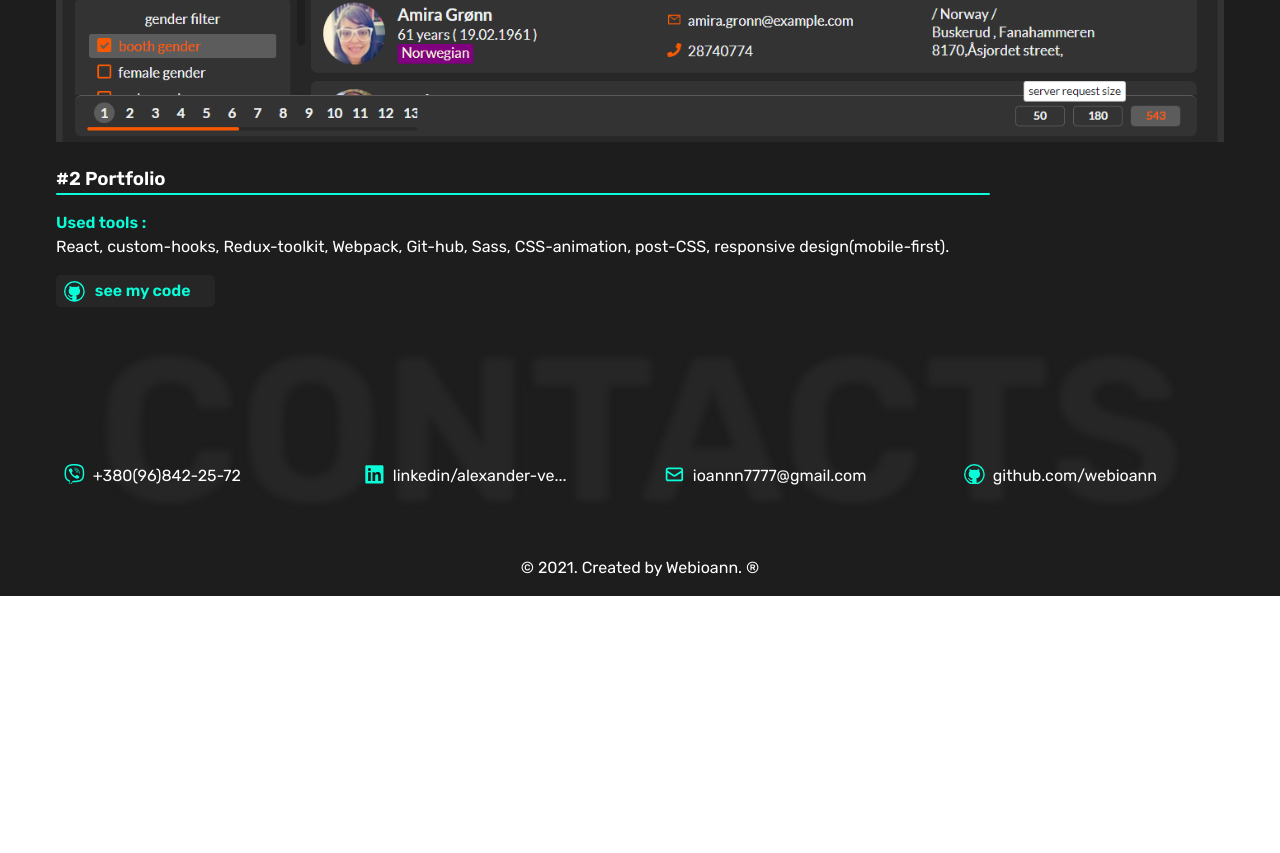
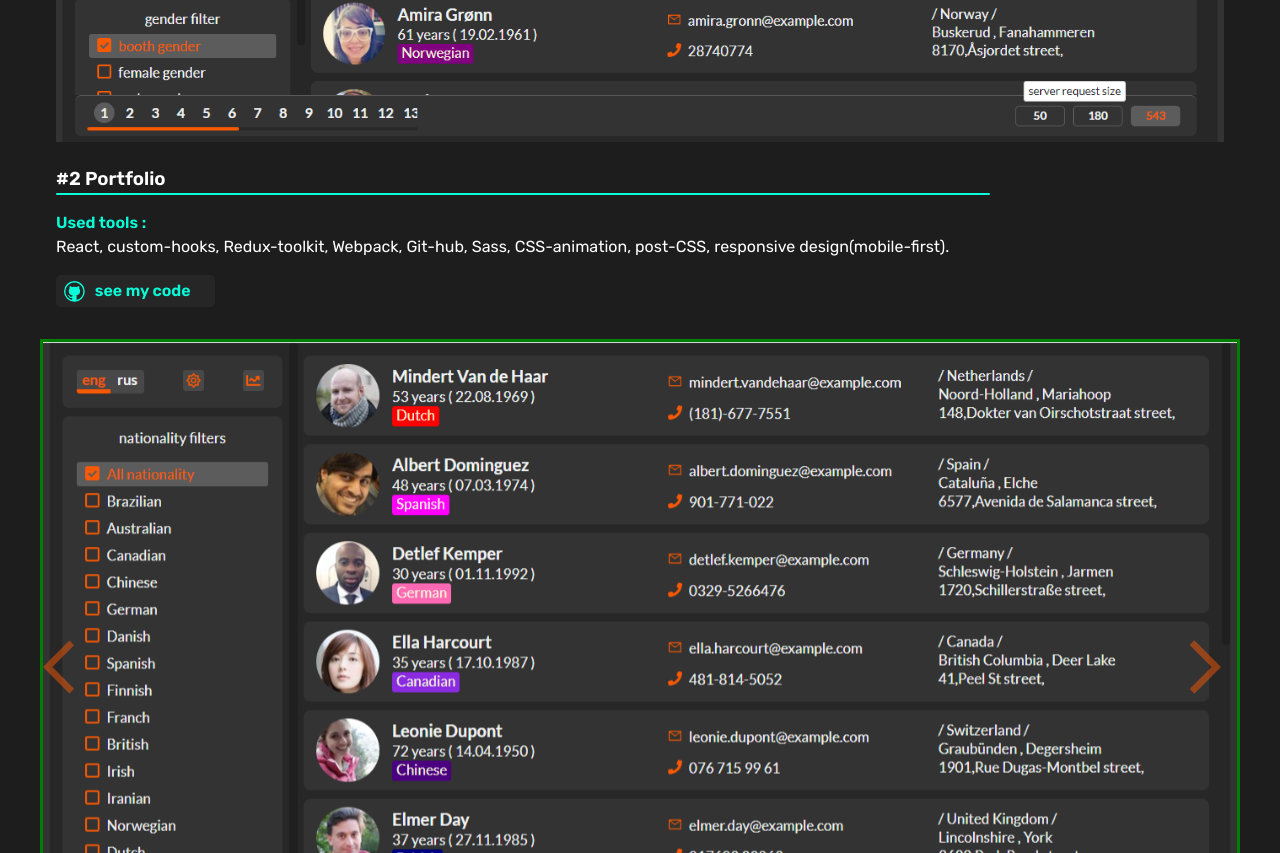
Before and after one commit to webioann/webpack-for-react, a React app: page / in a window 1280 px wide. Shown: the part 1947-2800 px from the top of the page. Before the commit the page ends 2543 px from the top, so only its background shows below. Built offline with nearby package versions, Linux system fonts and the light colour scheme.

Commit message:
made Slider skeleton

```diff
--- a/src/COMPONENTS/App/App.js
+++ b/src/COMPONENTS/App/App.js
@@ -11,9 +11,10 @@ import Projects from '../Projects/Projects.js'
 import Contacts from '../Contacts/Contacts.js'
 import Footer from '../Footer/Footer.js'
 
-import Arrows from '../Arrows/Arrows';
 
 import Slider from '../Slider/Slider.js'
+import SliderTools from '../Slider/SliderTools.js'
+
 //========= hooks import ==========
 import { useWindowWidth } from '../../hooks/useWindowWidth'
 
@@ -42,6 +43,9 @@ function App() {
       </FixedTop>
       <Summary/>
       <Projects/>
+      <Slider>
+        <SliderTools/>
+      </Slider>
       <Contacts/>
       <Footer/>
     </Container>
--- a/src/COMPONENTS/Slider/Slider.js
+++ b/src/COMPONENTS/Slider/Slider.js
@@ -1,4 +1,5 @@
 import React,{ useState } from 'react';
+import { gallery } from '../../data/gallery'
 
 // ======== image imports ==============================
 import desktopDark from '../../assets/desktop-dk-eng.png';
@@ -15,11 +16,12 @@ function Slider(props) {
     const [desktopImg,setDesktopImg] = useState(desktopDark)
     const [tabletImg,setTabletImg] = useState(tabletDark)
     const [mobileImg,setMobileImg] = useState(mobileDark)
-    const [animaClass,setAnimaClass] = useState('animated')
+
+
 
     return (
         <div className='slider'>
-            { props.children }
+            <div className='gallery'>
                 <picture className='prev-slide'>
                     <source
                         srcSet={desktopImg}
@@ -44,11 +46,8 @@ function Slider(props) {
                     <img
                         src={mobileImg} alt='img'/>
                 </picture>
-            <div className='modal-tooltip'>
-                <p >
-                    message
-                </p>
             </div>
+            { props.children }
         </div>
     );
 }
--- /dev/null
+++ b/src/COMPONENTS/Slider/SliderTools.js
@@ -0,0 +1,47 @@
+import React from 'react'
+import { MdArrowBackIos,MdOutlineArrowForwardIos } from 'react-icons/md'
+import { arrowLeft,arrowRight } from '../../Redux-toolkit/reduxSlice'
+import { useDispatch,useSelector } from 'react-redux'
+import { gallery } from '../../data/gallery'
+
+import './slider.scss';
+
+function SliderTools(props) {
+
+    const dispatch = useDispatch()
+    const arrow_int = useSelector(state => state.redux.arrow_into)
+    console.log(`gallery => ${gallery[0].number}`);
+
+    return (
+        <div className='slider-tools'>
+            {/* slider arrows */}
+            <section className='arrows-wraper'>
+                <MdArrowBackIos className='arrow left'
+                onClick={() => {
+                    dispatch(arrowLeft())
+                    console.log(`ARROW INTO => left`);
+                    }}/>
+                <MdOutlineArrowForwardIos className='arrow right'
+                    onClick={() => {
+                        dispatch(arrowRight())
+                        console.log(`ARROW INTO => right`);
+                    }}/>
+            </section>
+            {/* massege over gallery */}
+            <section className='message-wraper'>
+                <p className='message'>
+                    message
+                </p>
+            </section>
+            {/* progress */}
+            <ul className='progress'>
+                { gallery.map(item => (
+                    <li key={item.number}
+                        className='circul'>
+                    </li>
+                ))}
+            </ul>
+        </div>
+    );
+}
+export default SliderTools;
--- a/src/COMPONENTS/Slider/slider.scss
+++ b/src/COMPONENTS/Slider/slider.scss
@@ -7,8 +7,68 @@
     display: flex;
     width: 100%;
     height: 100%;
-    border: 1px solid red;
+    border: 3px solid green;
+}
+// === SliderTools ===
+.slider-tools{
+    position: absolute;
+    left: 0;
+    top: 0;
+    right: 0;
+    bottom: 0;
+    min-width: 100%;
+    min-height: 100%;
+    display: flex;
+    flex-direction: column;
+    z-index: 100;
+    .arrows-wraper{
+        min-width: 100%;
+        display: flex;
+        flex: 1 0 auto;
+        justify-content: space-between;
+        align-items: center;
+        .arrow{
+            font-weight: 700;
+            font-size: 4rem;
+            color: #f85904;
+            cursor: pointer;
+            opacity: 0.5;
+            &:hover{
+                opacity: 1;
+            }
+        }
+    }
+    .message-wraper{
+        min-width: 100%;
+        padding: 1rem;
+        .message{
+            text-align: center;
+            font-size: 2rem;
+            color: blue;
+            font-weight: 600;
+        }
+    }
+    .progress{
+        display: flex;
+        justify-content: center;
+        padding: 1rem;
+        .circul{
+            margin: 0 1rem;
+            width: 30px;
+            height: 30px;
+            border-radius: 50%;
+            border: 3px solid red;
+        }
+    }
+
+}
+//  === SliderGallery ===
+.gallery{
+    overflow: hidden;
     position: relative;
+    display: flex;
+    width: 100%;
+    height: 100%;
     .prev-slide{
         img{
             width: 100%;
@@ -27,18 +87,6 @@
             height: auto;
         }
     }
-    .modal-tooltip{
-        position: absolute;
-        left: 0;
-        right: 0;
-        bottom: 0;
-        padding: 10px;
-        font-size: 20px;
-        color: blue;
-    }
-    // .animated{
-    //     animation: scroll 15s linear infinite;
-    // }
 }
 @keyframes slide {
     0%{
--- a/src/COMPONENTS/Arrows/Arrows.js
+++ b/src/GARBAGE/SliderArrows.js
@@ -3,7 +3,7 @@ import { MdArrowBackIos,MdOutlineArrowForwardIos } from 'react-icons/md'
 import { arrowLeft,arrowRight } from '../../Redux-toolkit/reduxSlice'
 import { useDispatch,useSelector } from 'react-redux'
 
-import './arrows.scss'
+import './slider.scss'
 
 function Arrows() {
 
--- /dev/null
+++ b/src/GARBAGE/slide-gallery.scss
@@ -0,0 +1,47 @@
+@import '../App/vars.scss';
+
+.gallery{
+    overflow: hidden;
+    position: relative;
+    display: flex;
+    width: 100%;
+    height: 100%;
+    .prev-slide{
+        img{
+            width: 100%;
+            height: auto;
+        }
+    }
+    .next-slide{
+        position: absolute;
+        top: 0;
+        left: 0;
+        right: 0;
+        bottom: 0;
+        animation: slide 2s linear 2s 1 forwards;
+        img{
+            width: 100%;
+            height: auto;
+        }
+    }
+    .message-wraper{
+        position: absolute;
+        bottom: 0;
+        min-width: 100%;
+        padding: 1rem;
+        .message{
+            text-align: center;
+            font-size: 2rem;
+            color: blue;
+            font-weight: 600;
+        }
+    }
+}
+@keyframes slide {
+    0%{
+        transform: translateX(100%);
+    }
+    100%{
+        transform: translateX(0%);
+    }
+}
--- /dev/null
+++ b/src/data/gallery.js
@@ -0,0 +1,53 @@
+import desktopDark from '../assets/desktop-dk-eng.png'
+import tabletDark from '../assets/tablet-dk-eng.png'
+import mobileDark from '../assets/mobile-dk-eng.png'
+// === slide 2 ===
+import mobileLight from '../assets/mobile-lt-eng.png';
+import desktopLight from '../assets/desktop-lt-rus.png';
+import tabletLight from '../assets/tablet-lt-rus.png';
+
+export const gallery = [
+    {
+        desktop_img:  desktopDark,
+        tablet_img: tabletDark,
+        mobile_img: mobileDark,
+        number: 1,
+    },
+    {
+        desktop_img:  desktopDark,
+        tablet_img: tabletDark,
+        mobile_img: mobileDark,
+        number: 2,
+    },
+    {
+        desktop_img:  desktopDark,
+        tablet_img: tabletDark,
+        mobile_img: mobileDark,
+        number: 3,
+    },
+    {
+        desktop_img:  desktopDark,
+        tablet_img: tabletDark,
+        mobile_img: mobileDark,
+        number: 4,
+    },
+    {
+        desktop_img:  desktopDark,
+        tablet_img: tabletDark,
+        mobile_img: mobileDark,
+        number: 5,
+    },
+    {
+        desktop_img:  desktopDark,
+        tablet_img: tabletDark,
+        mobile_img: mobileDark,
+        number: 6,
+    },
+    {
+        desktop_img:  desktopDark,
+        tablet_img: tabletDark,
+        mobile_img: mobileDark,
+        number: 7,
+    },
+
+]
--- a/src/data/multiLang.js
+++ b/src/data/multiLang.js
@@ -133,4 +133,3 @@ export const dashboard = {
         ukr: 'React, custom-hooks, Redux-toolkit, REST API, Webpack, Git-hub, CSS, Sass і Less, CSS-анімація, post-CSS, адаптивний дизайн(mobile-first).'
     },
 };
-// length;length;;
```
Also changed, not shown: src/GARBAGE/SlideGallery.js (added, +49 -0 lines), src/GARBAGE/arrows.scss (renamed from src/COMPONENTS/Arrows/arrows.scss). Lines whose indentation alone changed are shown as unchanged.
